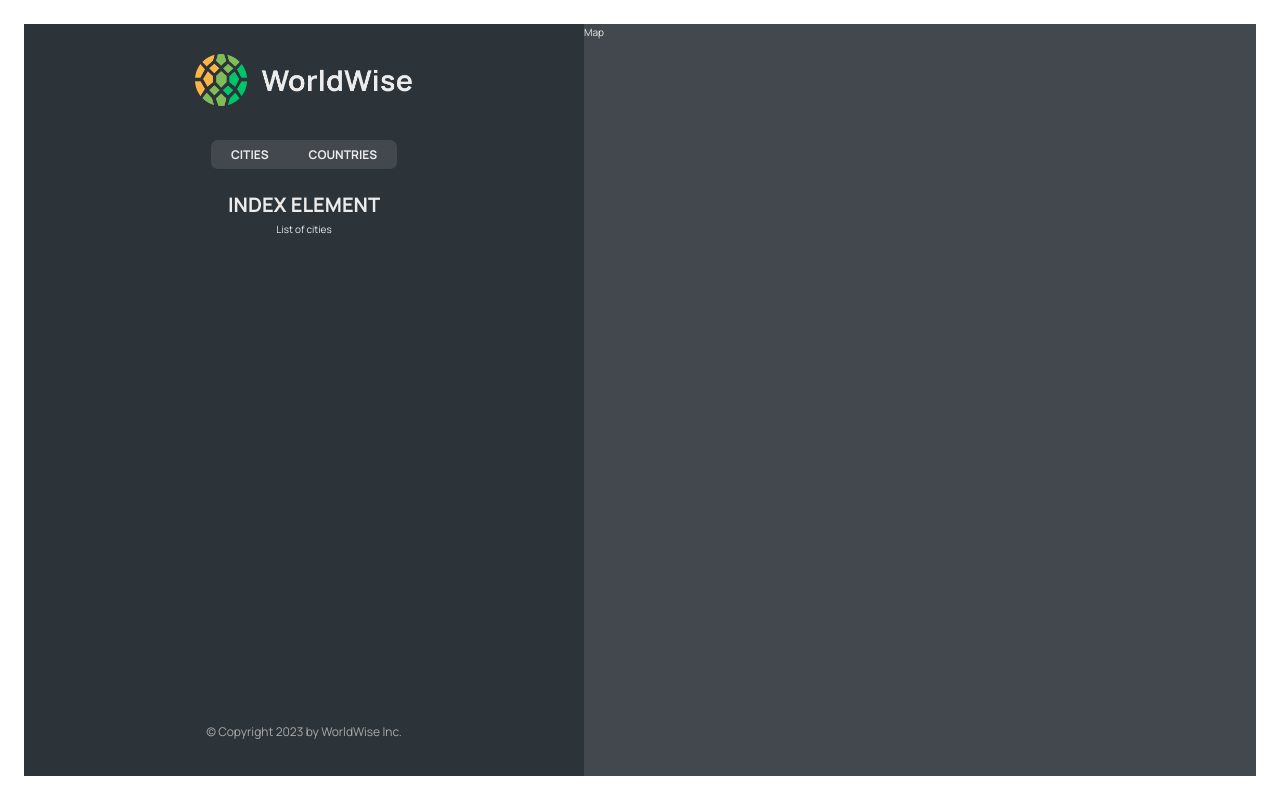
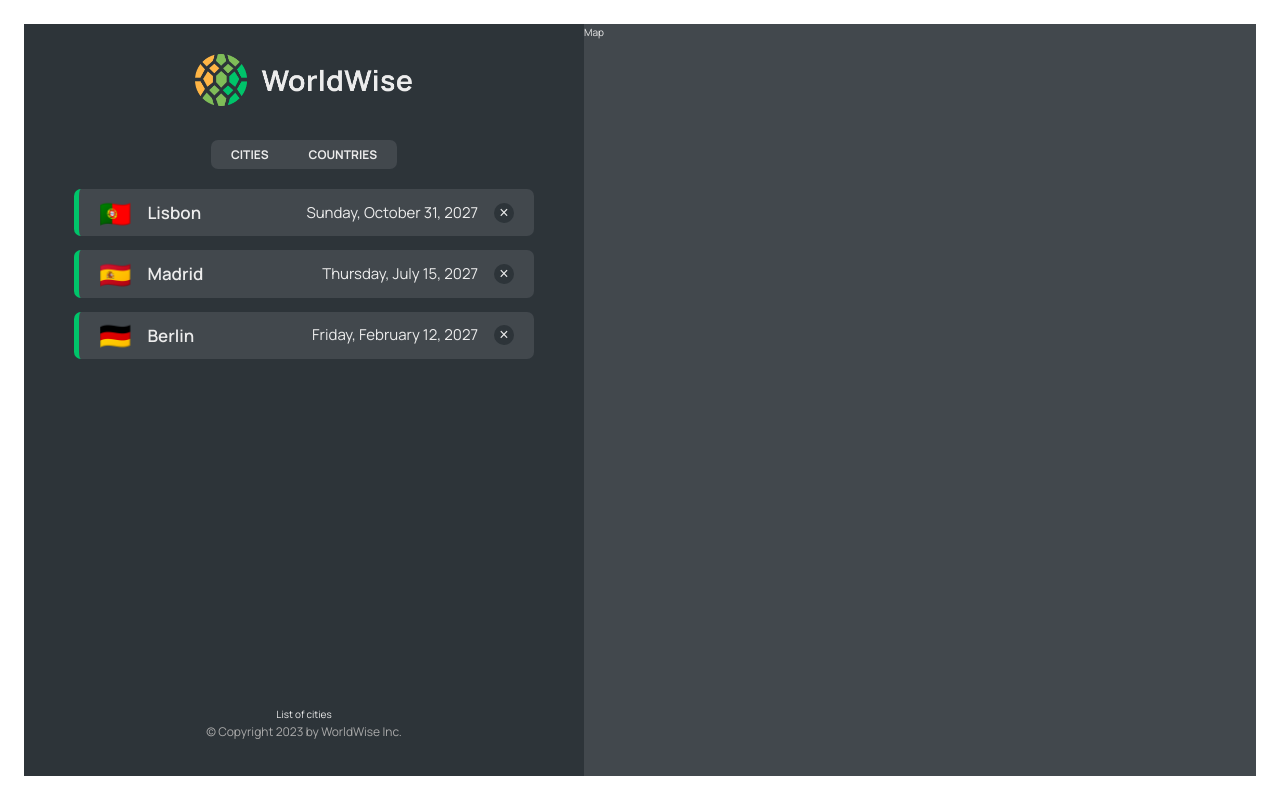
Before and after one commit to Sairoden/WanderingWays, a React (Vite) app: page /app in a window 1280 px wide. Built offline with nearby package versions, Linux system fonts and the light colour scheme; data requests are answered from the project's data file; the HTML template or start-up script is replaced by a standard one.

Commit message:
Implement Cities List

```diff
--- a/package.json
+++ b/package.json
@@ -7,9 +7,11 @@
     "start": "vite",
     "build": "vite build",
     "lint": "eslint . --ext js,jsx --report-unused-disable-directives --max-warnings 0",
-    "preview": "vite preview"
+    "preview": "vite preview",
+    "server": "json-server --watch src/data/cities.json --port 8000 --delay 500"
   },
   "dependencies": {
+    "json-server": "^0.17.3",
     "react": "^18.2.0",
     "react-dom": "^18.2.0",
     "react-router-dom": "^6.14.2"
--- a/src/App.jsx
+++ b/src/App.jsx
@@ -1,4 +1,6 @@
+// React
 import { Routes, Route } from "react-router-dom";
+import { useState, useEffect } from "react";
 
 // Pages
 import {
@@ -10,7 +12,34 @@
   Login,
 } from "./pages";
 
+// Components
+import { CityList } from "./components";
+
 function App() {
+  const [cities, setCities] = useState([]);
+  const [isLoading, setIsLoading] = useState(false);
+
+  const BASE_URL = `http://localhost:8000`;
+
+  useEffect(() => {
+    const fetchCities = async () => {
+      try {
+        setIsLoading(true);
+        const res = await fetch(`${BASE_URL}/cities`);
+        const data = await res.json();
+
+        setCities(data);
+      } catch (err) {
+        alert("There was an error loading data...");
+        console.log(err.message);
+      } finally {
+        setIsLoading(false);
+      }
+    };
+
+    fetchCities();
+  }, [BASE_URL]);
+
   return (
     <>
       <Routes>
@@ -19,8 +48,14 @@
         <Route path="pricing" element={<Pricing />} />
         <Route path="login" element={<Login />} />
         <Route path="app" element={<AppLayout />}>
-          <Route index element={<h1>INDEX ELEMENT</h1>} />
-          <Route path="cities" element={<h1>CITIES COMPONENT</h1>} />
+          <Route
+            index
+            element={<CityList cities={cities} isLoading={isLoading} />}
+          />
+          <Route
+            path="cities"
+            element={<CityList cities={cities} isLoading={isLoading} />}
+          />
           <Route path="countries" element={<h1>COUNTRIES COMPONENT</h1>} />
           <Route path="form" element={<h1>FORM COMPONENT</h1>} />
         </Route>
--- /dev/null
+++ b/src/components/CityItem/CityItem.jsx
@@ -0,0 +1,22 @@
+import styles from "./CityItem.module.css";
+
+export default function CityItem({ city }) {
+  const { emoji, cityName, date } = city;
+
+  const formatDate = date =>
+    new Intl.DateTimeFormat("en", {
+      day: "numeric",
+      month: "long",
+      year: "numeric",
+      weekday: "long",
+    }).format(new Date(date));
+
+  return (
+    <li className={styles.cityItem}>
+      <span className={styles.emoji}>{emoji}</span>
+      <h3 className={styles.name}>{cityName}</h3>
+      <time className={styles.date}>{formatDate(date)}</time>
+      <button className={styles.deleteBtn}>&times;</button>
+    </li>
+  );
+}
--- /dev/null
+++ b/src/components/CityList/CityList.jsx
@@ -0,0 +1,24 @@
+// Styles
+import styles from "./CityList.module.css";
+
+// Components
+import Spinner from "../Spinner/Spinner";
+import CityItem from "../CityItem/CityItem";
+import Message from "../Message/Message";
+
+export default function CityList({ cities, isLoading }) {
+  if (isLoading) return <Spinner />;
+
+  if (!cities.length)
+    return (
+      <Message message="Add your first city by clicking on a city on the map" />
+    );
+
+  return (
+    <ul className={styles.cityList}>
+      {cities.map(city => (
+        <CityItem city={city} key={city.id} />
+      ))}
+    </ul>
+  );
+}
--- a/src/components/index.jsx
+++ b/src/components/index.jsx
@@ -9,6 +9,7 @@
 import PageNav from "./PageNav/PageNav";
 import Sidebar from "./Sidebar/Sidebar";
 import Map from "./Map/Map";
+import CityList from "./CityList/CityList";
 
 export {
   AppNav,
@@ -22,4 +23,5 @@
   PageNav,
   Sidebar,
   Map,
+  CityList,
 };
```
Also changed, not shown: src/components/CityItem/CityItem.module.css (renamed from src/components/City/CityItem.module.css), src/components/CityList/CityList.module.css (renamed from src/components/City/CityList.module.css), 1 other file (tests, documents, lock files or other folders).
